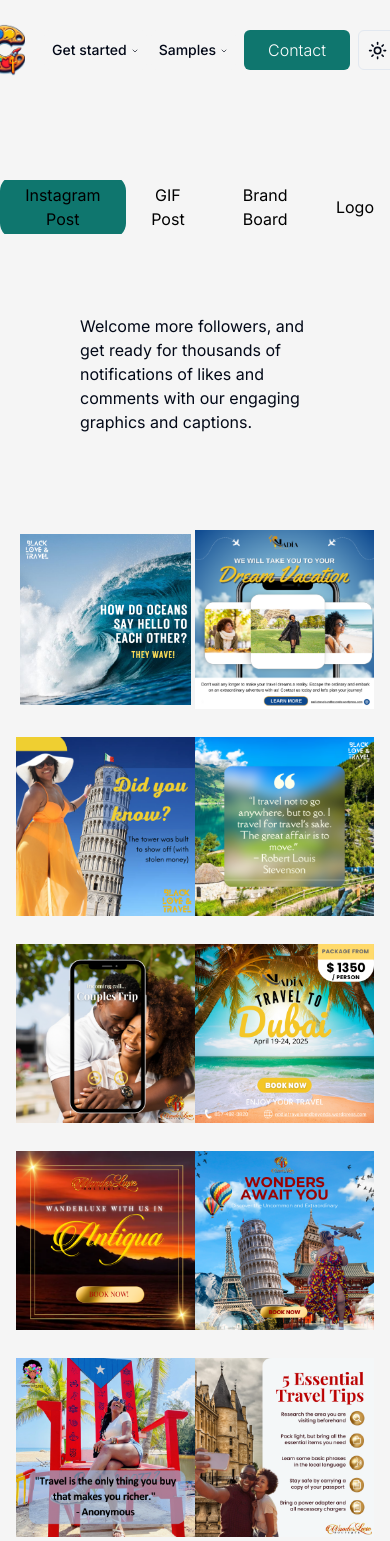
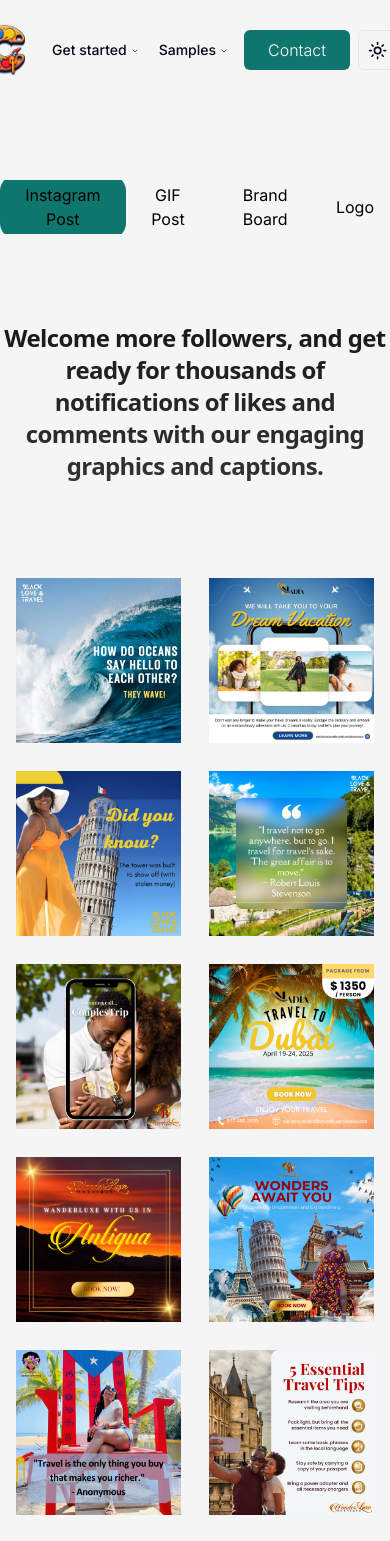
Before and after one commit to clavelian/ClavelAdvertisingMarketing, a Next.js app in the folder cad/: page /samples in a window 390 px wide. Shown: the top 1541 px of the page. Built offline with nearby package versions, Linux system fonts and the light colour scheme.

Commit message:
feat: experimental text font

```diff
--- a/cad/components/sampleTab.tsx
+++ b/cad/components/sampleTab.tsx
@@ -23,19 +23,20 @@ export function TabsDemo() {
       content: (
         <>
           <div>
-            <p className="text-base md:text-4xl flex pb-20 exclude:px-40 mobile:px-20 ">
+            {/* <p className="text-base md:text-4xl flex pb-20 exclude:px-40 mobile:px-20 "> */}
+            <p className="bg-clip-text text-transparent text-center bg-gradient-to-b from-neutral-900 to-neutral-700 dark:from-neutral-600 dark:to-white text-2xl md:text-4xl lg:text-7xl font-sans py-2 md:py-10 relative z-20 font-bold tracking-tight pb-20">
               Welcome more followers, and get ready for thousands of
               notifications of likes and comments with our engaging graphics and
               captions.
             </p>
           </div>
-          <div className="grid exclude:grid-cols-3 mobile:grid-cols-2 gap-y-7 p-4 justify-center items-center">
+          <div className="grid exclude:grid-cols-3 mobile:grid-cols-2 gap-7 p-4 justify-center items-center">
             <Image
               src={Instagram1}
               alt="Instagram post wave"
               height={250}
               width={250}
-              className="object-contain mobile:px-1"
+              className="object-contain"
             />
             <Image
               src={Instagram2}
```
